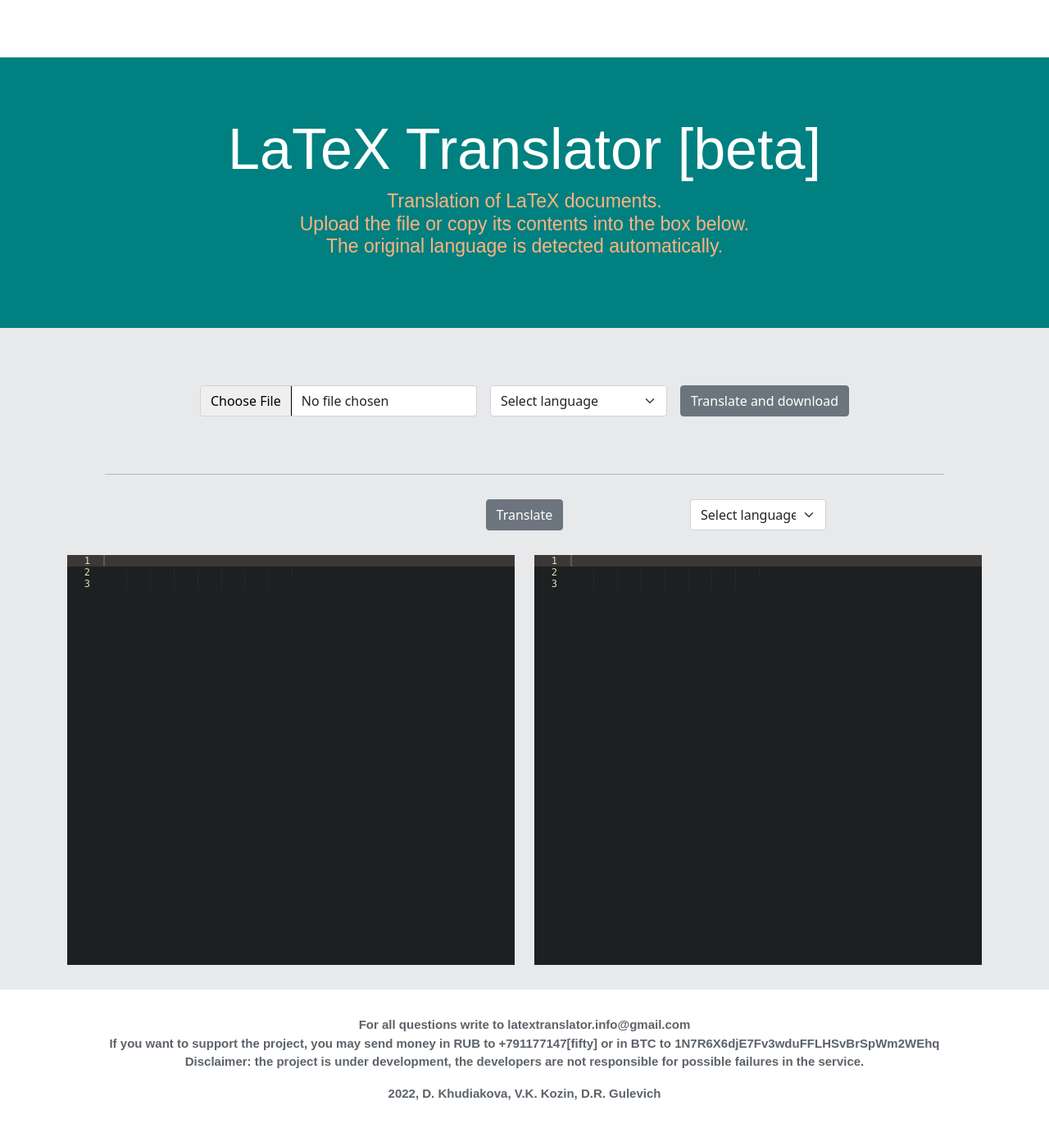
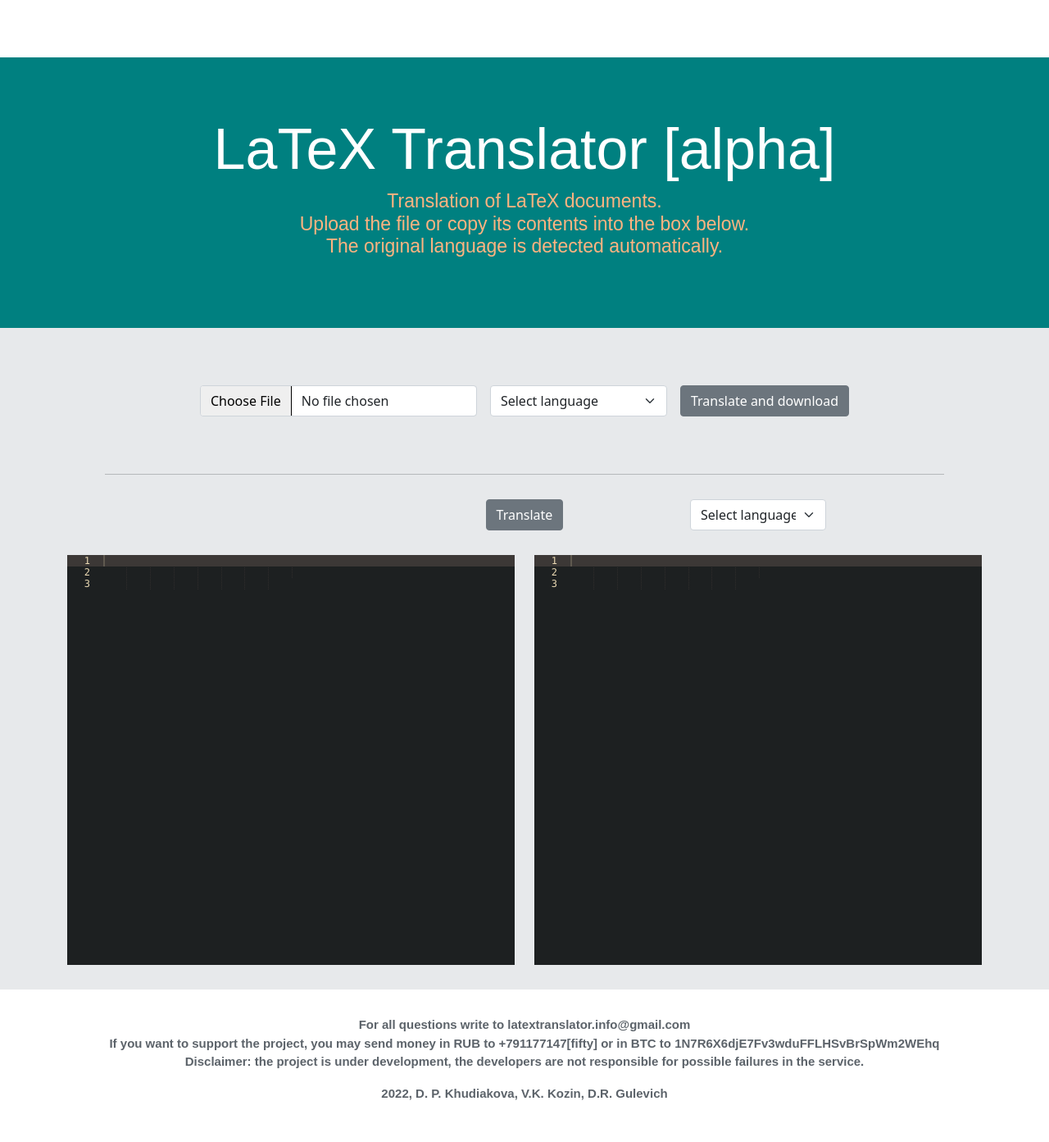
Before and after one commit to valkozin/latextranslate, a Django app: page /main_app/ in a window 1280 px wide. Shown: the whole page at 82% size. Run offline with Django 4.2, Linux system fonts and the light colour scheme; some libraries are stand-ins or nearby versions.

Commit message:
edit text

```diff
--- a/templates/main_app/index.html
+++ b/templates/main_app/index.html
@@ -32,7 +32,7 @@
 </div>
 
 <div style="background-color:#008080; height:330px; text-align: center;padding: 70px 10px;width: 100%;">
-    <h1 style="font-family: 'Source Sans Pro', sans-serif;font-size: 70px;color: #fff;">LaTeX Translator [beta]</h1>
+    <h1 style="font-family: 'Source Sans Pro', sans-serif;font-size: 70px;color: #fff;">LaTeX Translator [alpha]</h1>
     <h3 style="font-family: 'Source Sans Pro', sans-serif;font-size: 23px;color: #ffb380;">
         Translation of LaTeX documents.<br>
         Upload the file or copy its contents into the box below.<br>
@@ -129,7 +129,7 @@
         Disclaimer: the project is under development, the developers are not responsible for possible failures in the service.
     </p>
     <p style="font-family: 'Source Sans Pro', sans-serif;font-size: 15px;font-weight: bold; color: #5C636A; text-align: center; padding-bottom:32px;">
-        2022, D. Khudiakova, V.K. Kozin, D.R. Gulevich
+        2022, D. P. Khudiakova, V.K. Kozin, D.R. Gulevich
     </p>
 </footer>
 
```
